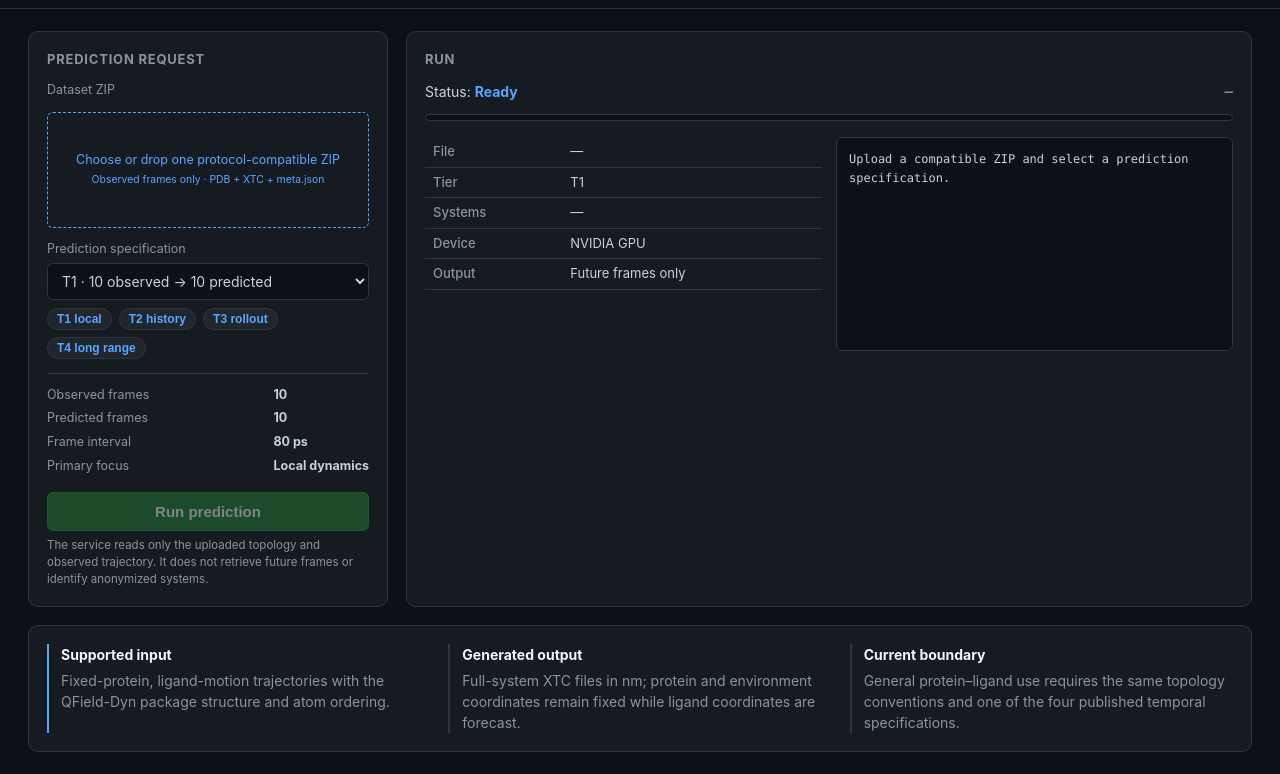
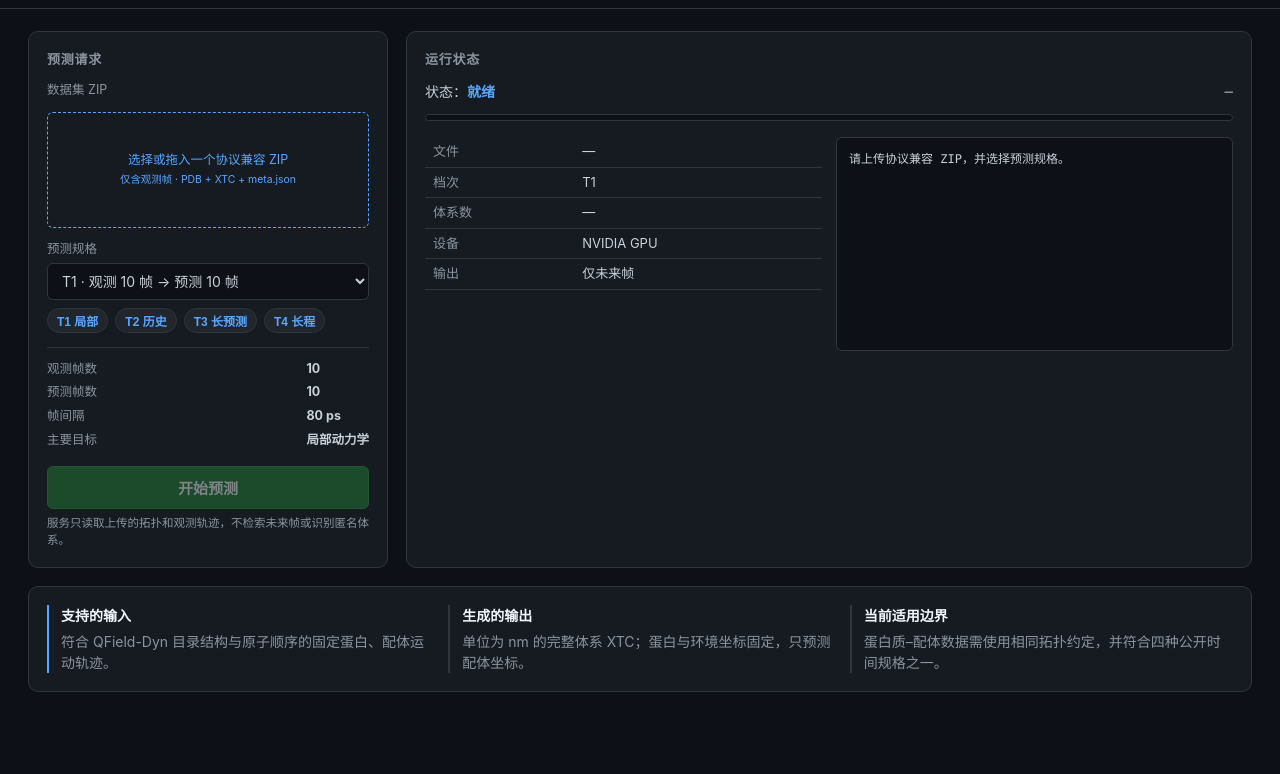
Before and after one commit to my-9917/QField-Dyn, a plain HTML site: page web/index.html in a window 1280 px wide. Shown: the part 61-835 px from the top of the page. After the commit the page ends 800 px from the top, so only its background shows below. Drawn offline with Linux system fonts and the light colour scheme.

Commit message:
Localize public inference portal

```diff
--- a/web/index.html
+++ b/web/index.html
@@ -1,9 +1,9 @@
 <!DOCTYPE html>
-<html lang="en">
+<html lang="zh-CN">
 <head>
 <meta charset="utf-8">
 <meta name="viewport" content="width=device-width, initial-scale=1">
-<title>QField-Dyn — Trajectory Forecast</title>
+<title>QField-Dyn — 蛋白质–配体轨迹预测</title>
 <style>
   :root {
     --bg:#0d1117; --panel:#161b22; --line:#30363d; --fg:#c9d1d9;
@@ -56,71 +56,71 @@
 </style>
 </head>
 <body>
-<header><h1>QField-Dyn</h1><span>Protocol-compatible protein–ligand future trajectory inference</span></header>
+<header><h1>QField-Dyn</h1><span>符合赛事协议的蛋白质–配体未来轨迹预测</span></header>
 <main>
   <section class="panel">
-    <h2>Prediction request</h2>
-    <label for="dataset">Dataset ZIP</label>
+    <h2>预测请求</h2>
+    <label for="dataset">数据集 ZIP</label>
     <label class="upload" id="dropZone" for="dataset">
-      <span id="uploadText">Choose or drop one protocol-compatible ZIP<br><small>Observed frames only · PDB + XTC + meta.json</small></span>
+      <span id="uploadText">选择或拖入一个协议兼容 ZIP<br><small>仅含观测帧 · PDB + XTC + meta.json</small></span>
       <input id="dataset" type="file" accept=".zip,application/zip">
     </label>
 
-    <label for="tier">Prediction specification</label>
+    <label for="tier">预测规格</label>
     <select id="tier">
-      <option value="T1">T1 · 10 observed → 10 predicted</option>
-      <option value="T2">T2 · 80 observed → 20 predicted</option>
-      <option value="T3">T3 · 20 observed → 80 predicted</option>
-      <option value="T4">T4 · 10 observed → 490 predicted</option>
+      <option value="T1">T1 · 观测 10 帧 → 预测 10 帧</option>
+      <option value="T2">T2 · 观测 80 帧 → 预测 20 帧</option>
+      <option value="T3">T3 · 观测 20 帧 → 预测 80 帧</option>
+      <option value="T4">T4 · 观测 10 帧 → 预测 490 帧</option>
     </select>
-    <div class="chips" aria-label="Quick specification selection">
-      <button class="chip" type="button" data-tier="T1">T1 local</button>
-      <button class="chip" type="button" data-tier="T2">T2 history</button>
-      <button class="chip" type="button" data-tier="T3">T3 rollout</button>
-      <button class="chip" type="button" data-tier="T4">T4 long range</button>
+    <div class="chips" aria-label="快速选择预测规格">
+      <button class="chip" type="button" data-tier="T1">T1 局部</button>
+      <button class="chip" type="button" data-tier="T2">T2 历史</button>
+      <button class="chip" type="button" data-tier="T3">T3 长预测</button>
+      <button class="chip" type="button" data-tier="T4">T4 长程</button>
     </div>
     <div class="meta" id="specMeta"></div>
-    <button id="runButton" type="button" disabled>Run prediction</button>
-    <div class="footnote">The service reads only the uploaded topology and observed trajectory. It does not retrieve future frames or identify anonymized systems.</div>
+    <button id="runButton" type="button" disabled>开始预测</button>
+    <div class="footnote">服务只读取上传的拓扑和观测轨迹，不检索未来帧或识别匿名体系。</div>
   </section>
 
   <section class="panel">
-    <h2>Run</h2>
-    <div class="status-line"><span>Status: <strong id="status" class="run">Ready</strong></span><span class="mono" id="jobId">—</span></div>
-    <div class="progress" aria-label="Prediction progress"><span id="progressBar"></span></div>
+    <h2>运行状态</h2>
+    <div class="status-line"><span>状态：<strong id="status" class="run">就绪</strong></span><span class="mono" id="jobId">—</span></div>
+    <div class="progress" aria-label="预测进度"><span id="progressBar"></span></div>
     <div class="run-grid">
       <div>
         <table>
           <tbody>
-            <tr><th>File</th><td id="fileCell">—</td></tr>
-            <tr><th>Tier</th><td id="tierCell">T1</td></tr>
-            <tr><th>Systems</th><td id="systemsCell">—</td></tr>
-            <tr><th>Device</th><td id="deviceCell">NVIDIA GPU</td></tr>
-            <tr><th>Output</th><td id="outputCell">Future frames only</td></tr>
+            <tr><th>文件</th><td id="fileCell">—</td></tr>
+            <tr><th>档次</th><td id="tierCell">T1</td></tr>
+            <tr><th>体系数</th><td id="systemsCell">—</td></tr>
+            <tr><th>设备</th><td id="deviceCell">NVIDIA GPU</td></tr>
+            <tr><th>输出</th><td id="outputCell">仅未来帧</td></tr>
           </tbody>
         </table>
-        <a class="download" id="download" href="#">⬇ Download prediction ZIP</a>
+        <a class="download" id="download" href="#">⬇ 下载预测结果 ZIP</a>
       </div>
       <div>
-        <pre id="log">Upload a compatible ZIP and select a prediction specification.</pre>
+        <pre id="log">请上传协议兼容 ZIP，并选择预测规格。</pre>
       </div>
     </div>
   </section>
 
   <section class="panel boundary">
-    <div><strong>Supported input</strong>Fixed-protein, ligand-motion trajectories with the QField-Dyn package structure and atom ordering.</div>
-    <div><strong>Generated output</strong>Full-system XTC files in nm; protein and environment coordinates remain fixed while ligand coordinates are forecast.</div>
-    <div><strong>Current boundary</strong>General protein–ligand use requires the same topology conventions and one of the four published temporal specifications.</div>
+    <div><strong>支持的输入</strong>符合 QField-Dyn 目录结构与原子顺序的固定蛋白、配体运动轨迹。</div>
+    <div><strong>生成的输出</strong>单位为 nm 的完整体系 XTC；蛋白与环境坐标固定，只预测配体坐标。</div>
+    <div><strong>当前适用边界</strong>蛋白质–配体数据需使用相同拓扑约定，并符合四种公开时间规格之一。</div>
   </section>
 </main>
 <script>
 const $ = id => document.getElementById(id);
 const esc = s => String(s).replace(/[&<>"']/g, c => ({'&':'&amp;','<':'&lt;','>':'&gt;','"':'&quot;',"'":'&#39;'}[c]));
 const specs = {
-  T1:{obs:10,pred:10,dt:'80 ps',focus:'Local dynamics'},
-  T2:{obs:80,pred:20,dt:'80 ps',focus:'History-conditioned forecast'},
-  T3:{obs:20,pred:80,dt:'80 ps',focus:'Long rollout'},
-  T4:{obs:10,pred:490,dt:'1,000 ps',focus:'Long-range stability'}
+  T1:{obs:10,pred:10,dt:'80 ps',focus:'局部动力学'},
+  T2:{obs:80,pred:20,dt:'80 ps',focus:'历史条件预测'},
+  T3:{obs:20,pred:80,dt:'80 ps',focus:'长时滚动预测'},
+  T4:{obs:10,pred:490,dt:'1,000 ps',focus:'长程稳定性'}
 };
 let selectedFile = null;
 let requestSeq = 0;
@@ -129,8 +129,8 @@ function renderSpec() {
   const tier = $('tier').value;
   const s = specs[tier];
   $('specMeta').innerHTML = [
-    ['Observed frames', s.obs], ['Predicted frames', s.pred],
-    ['Frame interval', s.dt], ['Primary focus', s.focus]
+    ['观测帧数', s.obs], ['预测帧数', s.pred],
+    ['帧间隔', s.dt], ['主要目标', s.focus]
   ].map(([k,v]) => `<span>${esc(k)}</span><strong>${esc(v)}</strong>`).join('');
   $('tierCell').innerHTML = esc(tier);
 }
@@ -141,7 +141,7 @@ function chooseFile(file) {
   $('fileCell').innerHTML = selectedFile ? esc(selectedFile.name) : '—';
   $('uploadText').innerHTML = selectedFile
     ? `${esc(selectedFile.name)}<br><small>${esc((selectedFile.size / 1048576).toFixed(2))} MiB</small>`
-    : 'Choose or drop one protocol-compatible ZIP<br><small>Observed frames only · PDB + XTC + meta.json</small>';
+    : '选择或拖入一个协议兼容 ZIP<br><small>仅含观测帧 · PDB + XTC + meta.json</small>';
 }
 
 function setState(label, css, progress, message) {
@@ -156,7 +156,7 @@ async function pollJob(jobId, seq) {
   while (seq === requestSeq) {
     try {
       const response = await fetch(`/api/jobs/${encodeURIComponent(jobId)}`, {cache:'no-store'});
-      if (!response.ok) throw new Error(`Status request failed (${response.status})`);
+      if (!response.ok) throw new Error(`状态请求失败（${response.status}）`);
       const job = await response.json();
       transientFailures = 0;
       $('systemsCell').innerHTML = esc(job.systems ?? '—');
@@ -174,7 +174,7 @@ async function pollJob(jobId, seq) {
     } catch (error) {
       transientFailures += 1;
       if (transientFailures >= 3) {
-        setState('Connection error', 'bad', 0, error.message);
+        setState('连接失败', 'bad', 0, error.message);
         $('runButton').disabled = false;
         return;
       }
@@ -190,20 +190,20 @@ async function submitJob() {
   $('download').style.display = 'none';
   $('jobId').innerHTML = '—';
   $('systemsCell').innerHTML = '—';
-  setState('Uploading', 'run', 3, 'Uploading observed trajectory package…');
+  setState('上传中', 'run', 3, '正在上传观测轨迹包…');
   const body = new FormData();
   body.append('tier', $('tier').value);
   body.append('dataset', selectedFile, selectedFile.name);
   try {
     const response = await fetch('/api/jobs', {method:'POST', body});
     const data = await response.json();
-    if (!response.ok) throw new Error(data.error || `Request failed (${response.status})`);
+    if (!response.ok) throw new Error(data.error || `请求失败（${response.status}）`);
     if (seq !== requestSeq) return;
     $('jobId').innerHTML = esc(data.job_id);
     await pollJob(data.job_id, seq);
   } catch (error) {
     if (seq !== requestSeq) return;
-    setState('Request failed', 'bad', 0, error.message);
+    setState('请求失败', 'bad', 0, error.message);
     $('runButton').disabled = false;
   }
 }
```
Also changed, not shown: 2 other files.
